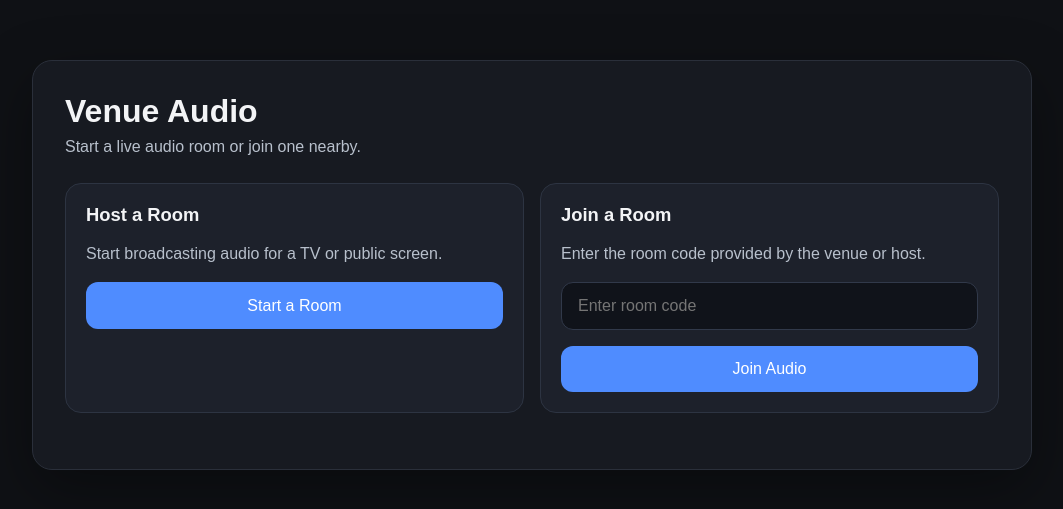
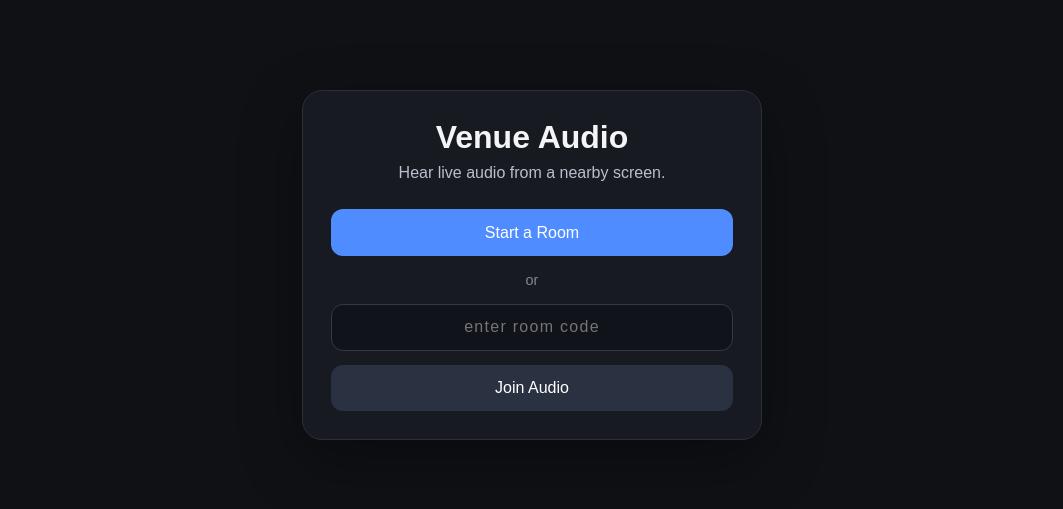
Before and after one commit to Kaelidoscopic/SportsRadioApp, a React (Vite) app in the folder client/: page / in a window 1280 px wide. Shown: the part 135-644 px from the top of the page, without its empty margins (108-1171 px from the left). Built offline with nearby package versions, Linux system fonts and the light colour scheme; no server answers.

Commit message:
Tighten landing layout

```diff
--- a/client/src/LandingPage.jsx
+++ b/client/src/LandingPage.jsx
@@ -1,43 +1,39 @@
 function LandingPage({ roomId, setRoomId, createRoom, joinRoom }) {
+  const handleKeyDown = (e) => {
+    if (e.key === "Enter") {
+      joinRoom();
+    }
+  };
+
   return (
     <div className="page-shell">
-      <div className="main-card landing-card">
-        <div className="brand-block">
+      <div className="main-card landing-card compact-landing">
+        <div className="brand-block centered-brand">
           <h1 className="app-title">Venue Audio</h1>
           <p className="app-subtitle">
-            Start a live audio room or join one nearby.
+            Hear live audio from a nearby screen.
           </p>
         </div>
 
-        <div className="landing-grid">
-          <div className="panel-card">
-            <h2>Host a Room</h2>
-            <p className="panel-copy">
-              Start broadcasting audio for a TV or public screen.
-            </p>
+        <div className="compact-actions">
           <button className="primary-button" onClick={createRoom}>
             Start a Room
           </button>
-          </div>
 
-          <div className="panel-card">
-            <h2>Join a Room</h2>
-            <p className="panel-copy">
-              Enter the room code provided by the venue or host.
-            </p>
+          <div className="join-divider">or</div>
 
           <input
-              className="room-input"
+            className="room-input compact-input"
             type="text"
             placeholder="Enter room code"
             value={roomId}
             onChange={(e) => setRoomId(e.target.value)}
+            onKeyDown={handleKeyDown}
           />
 
-            <button className="primary-button" onClick={joinRoom}>
+          <button className="secondary-button" onClick={joinRoom}>
             Join Audio
           </button>
-          </div>
         </div>
       </div>
     </div>
--- a/client/src/index.css
+++ b/client/src/index.css
@@ -331,6 +331,35 @@ input {
   font-size: 1.5rem;
 }
 
+.compact-landing {
+  max-width: 460px;
+  padding: 1.75rem;
+}
+
+.centered-brand {
+  text-align: center;
+}
+
+.compact-actions {
+  display: flex;
+  flex-direction: column;
+  gap: 0.85rem;
+}
+
+.compact-input {
+  margin-bottom: 0;
+  text-align: center;
+  text-transform: lowercase;
+  letter-spacing: 0.08rem;
+}
+
+.join-divider {
+  text-align: center;
+  color: #7f8a9a;
+  font-size: 0.9rem;
+  margin: 0.15rem 0;
+}
+
 @media (max-width: 700px) {
   .page-shell {
     padding: 1rem;
```
Lines whose indentation alone changed are shown as unchanged.
